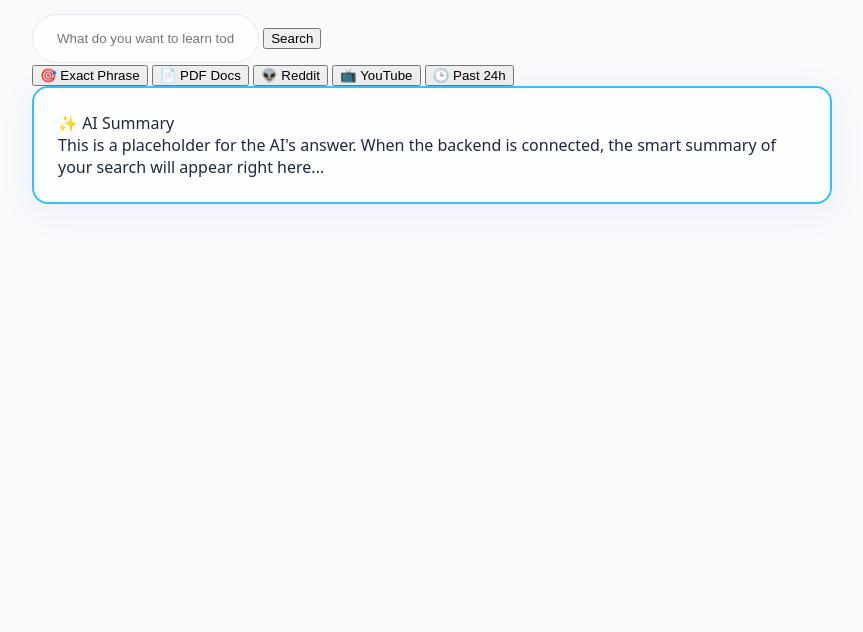
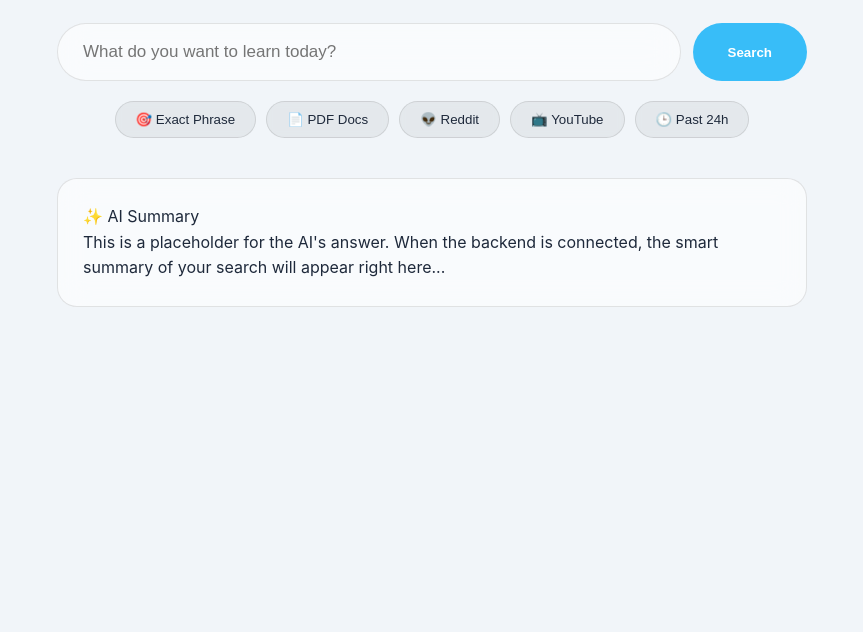
Before and after one commit to ankandas580/google-search, a plain HTML site: page index.html in a window 1280 px wide. Shown: the part 168-800 px from the top of the page, without its empty margins (208-1071 px from the left). Drawn offline with Linux system fonts and the light colour scheme.

Commit message:
Refactor color palette and enhance styles
Updated color palette variables for light and dark modes, adjusted styles for various elements including search input and buttons, and added new styles for glow effects and chips.

```diff
--- a/css/style.css
+++ b/css/style.css
@@ -1,77 +1,130 @@
-/* Color Palette Variables */
 :root {
-    /* Auto-switch to Light Mode colors */
-    --bg-color: #f8fafc;
-    --glass-bg: rgba(255, 255, 255, 0.7);
-    --border-color: #e2e8f0;
-    --text-main: #1e293b;
-    --text-muted: #64748b;
+    /* Light Mode Colors */
+    --bg-color: #f1f5f9;
+    --text-color: #1e293b;
+    --glass-bg: rgba(255, 255, 255, 0.6);
+    --border-color: rgba(0, 0, 0, 0.1);
     --accent: #38bdf8;
+    --chip-bg: rgba(0, 0, 0, 0.05);
 }
 
 @media (prefers-color-scheme: dark) {
     :root {
-        /* Auto-switch to Dark Mode colors */
-        --bg-color: #0f172a;
-        --glass-bg: rgba(30, 41, 59, 0.7);
-        --border-color: #334155;
-        --text-main: #f1f5f9;
-        --text-muted: #94a3b8;
+        /* Dark Mode Colors */
+        --bg-color: #020617;
+        --text-color: #f1f5f9;
+        --glass-bg: rgba(30, 41, 59, 0.5);
+        --border-color: rgba(255, 255, 255, 0.1);
         --accent: #818cf8;
+        --chip-bg: rgba(255, 255, 255, 0.05);
     }
 }
 
 body {
     background-color: var(--bg-color);
-    color: var(--text-main);
-    font-family: system-ui, -apple-system, sans-serif;
-    transition: background-color 0.3s ease;
+    color: var(--text-color);
+    font-family: 'Inter', system-ui, sans-serif;
     margin: 0;
     display: flex;
     justify-content: center;
-    padding-top: 50px;
+    padding: 60px 20px;
+    transition: all 0.3s ease;
 }
 
 .search-container {
     width: 100%;
-    max-width: 800px;
-    padding: 20px;
+    max-width: 750px;
 }
 
-/* Translucent Glass Effect */
+.glow-text {
+    text-align: center;
+    font-size: 3rem;
+    background: linear-gradient(to right, #38bdf8, #818cf8);
+    -webkit-background-clip: text;
+    -webkit-text-fill-color: transparent;
+    margin-bottom: 40px;
+}
+
+.search-bar-wrapper {
+    display: flex;
+    gap: 12px;
+    margin-bottom: 20px;
+}
+
 #searchInput {
-    flex-grow: 1;
-    padding: 16px 24px;
-    border-radius: 30px;
+    flex: 1;
+    padding: 18px 25px;
+    border-radius: 35px;
     border: 1px solid var(--border-color);
     background: var(--glass-bg);
-    color: var(--text-main);
-    backdrop-filter: blur(12px); /* This creates the glass look */
-    -webkit-backdrop-filter: blur(12px);
+    color: var(--text-color);
+    backdrop-filter: blur(15px);
+    -webkit-backdrop-filter: blur(15px);
+    font-size: 17px;
     outline: none;
-    transition: all 0.3s ease;
+    transition: 0.3s;
+}
+
+#searchInput:focus {
+    border-color: var(--accent);
+    box-shadow: 0 0 20px rgba(56, 189, 248, 0.2);
+}
+
+#searchBtn {
+    padding: 18px 35px;
+    border-radius: 35px;
+    border: none;
+    background: var(--accent);
+    color: white;
+    font-weight: bold;
+    cursor: pointer;
+    transition: transform 0.2s;
+}
+
+#searchBtn:hover {
+    transform: scale(1.05);
+}
+
+.quick-chips {
+    display: flex;
+    gap: 10px;
+    justify-content: center;
+    flex-wrap: wrap;
+    margin-bottom: 40px;
+}
+
+.chip {
+    padding: 10px 20px;
+    border-radius: 20px;
+    border: 1px solid var(--border-color);
+    background: var(--chip-bg);
+    color: var(--text-color);
+    cursor: pointer;
+    backdrop-filter: blur(5px);
+    transition: 0.2s;
+}
+
+.chip.active {
+    background: var(--accent);
+    color: white;
+    border-color: var(--accent);
 }
 
 .result-item {
     background: var(--glass-bg);
-    backdrop-filter: blur(8px);
+    backdrop-filter: blur(15px);
     border: 1px solid var(--border-color);
-    padding: 24px;
-    border-radius: 16px;
-    margin-bottom: 16px;
+    padding: 25px;
+    border-radius: 20px;
+    margin-bottom: 20px;
+    line-height: 1.6;
 }
 
-/* Accent for AI Box */
-.ai-box {
-    border: 2px solid var(--accent);
-    box-shadow: 0 8px 32px rgba(129, 140, 248, 0.1);
+.ai-header {
+    color: var(--accent);
+    font-weight: bold;
+    margin-bottom: 10px;
+    display: flex;
+    align-items: center;
+    gap: 8px;
 }
-
-.glow-text {
-    text-align: center;
-    background: linear-gradient(to right, #38bdf8, #818cf8);
-    -webkit-background-clip: text;
-    -webkit-text-fill-color: transparent;
-    font-size: 2.5rem;
-    margin-bottom: 30px;
-}
```
